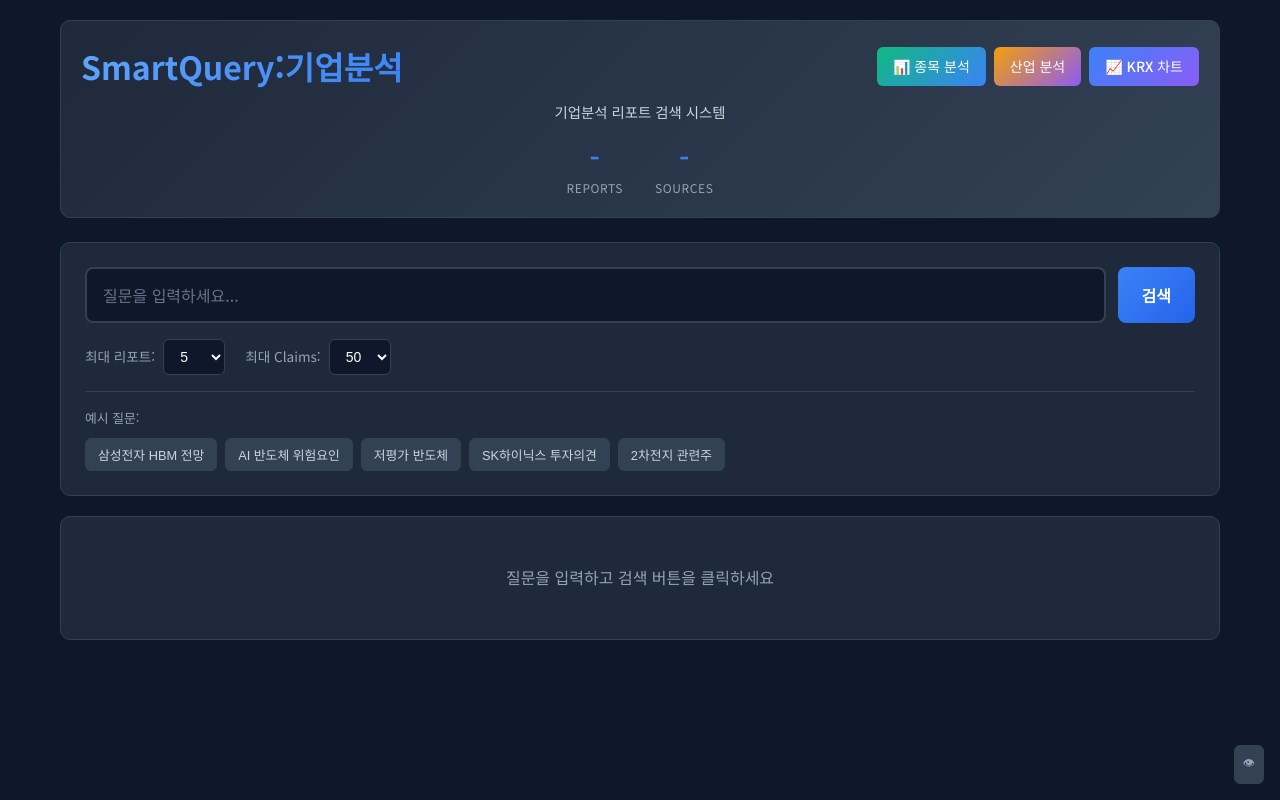
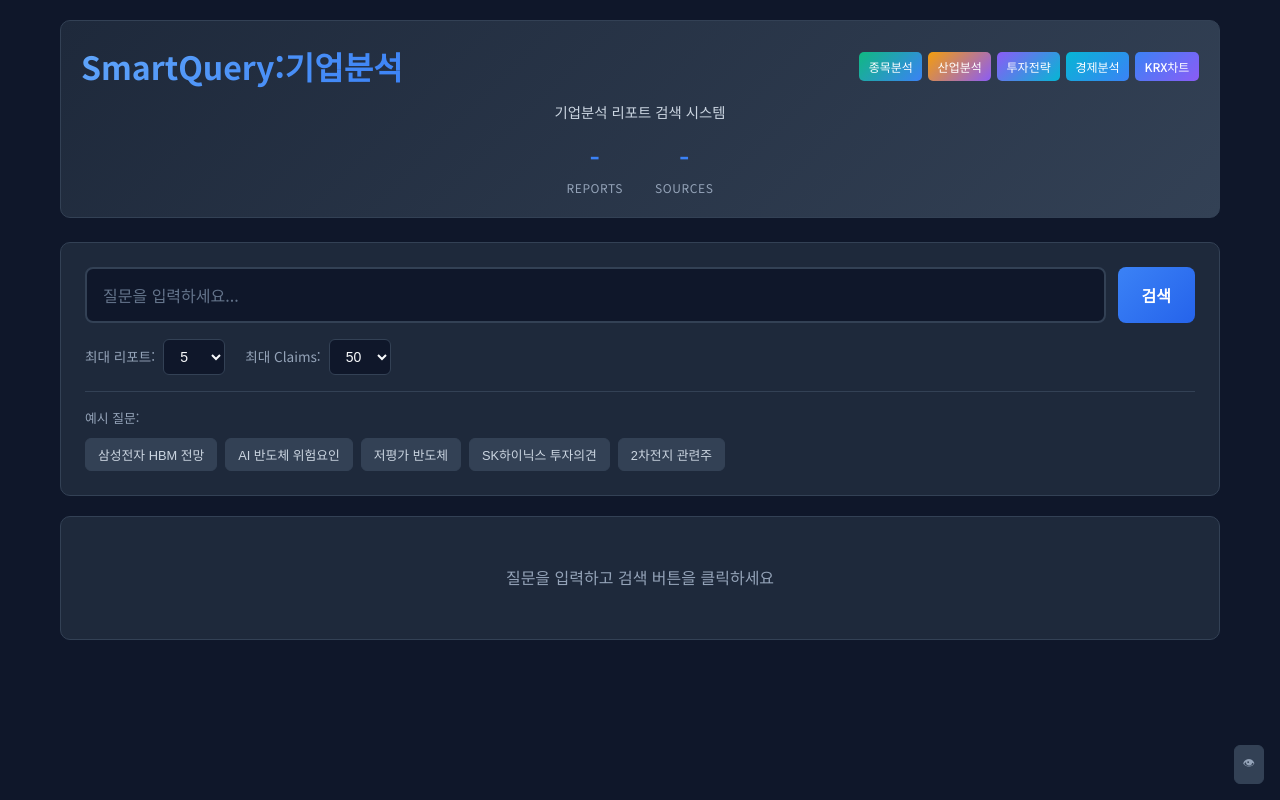
Before and after one commit to cschung7/naver-report-query, a plain HTML site: page firm/api/templates/index.html in a window 1280 px wide. Drawn offline with nearby package versions, Linux system fonts and the light colour scheme; no server answers.

Commit message:
Add 투자전략/경제분석 nav tabs, compact sizing for 5 buttons
Co-Authored-By: Claude Opus 4.6 <noreply@anthropic.com>

```diff
--- a/firm/api/templates/index.html
+++ b/firm/api/templates/index.html
@@ -865,16 +865,12 @@ body {
         <header class="header">
             <div class="header-top" style="display: flex; justify-content: space-between; align-items: center; width: 100%; margin-bottom: 0.5rem;">
                 <h1 class="header-title" style="margin: 0;">SmartQuery:기업분석</h1>
-                <div style="display: flex; gap: 0.5rem;">
-                    <a href="/analysis" class="demo-link" style="display: inline-flex; align-items: center; gap: 0.5rem; padding: 0.5rem 1rem; background: linear-gradient(135deg, #10b981, #3b82f6); color: white; text-decoration: none; border-radius: 6px; font-size: 0.875rem; font-weight: 500; transition: all 0.2s;">
-                        📊 종목 분석
-                    </a>
-                    <a href="/industry" class="demo-link" style="display: inline-flex; align-items: center; gap: 0.5rem; padding: 0.5rem 1rem; background: linear-gradient(135deg, #f59e0b, #8b5cf6); color: white; text-decoration: none; border-radius: 6px; font-size: 0.875rem; font-weight: 500; transition: all 0.2s;">
-                        산업 분석
-                    </a>
-                    <a href="https://stock-chart-tau.vercel.app/" target="_blank" class="demo-link" style="display: inline-flex; align-items: center; gap: 0.5rem; padding: 0.5rem 1rem; background: linear-gradient(135deg, #3b82f6, #8b5cf6); color: white; text-decoration: none; border-radius: 6px; font-size: 0.875rem; font-weight: 500; transition: all 0.2s;">
-                        📈 KRX 차트
-                    </a>
+                <div style="display: flex; gap: 0.35rem; flex-wrap: wrap;">
+                    <a href="/analysis" class="demo-link" style="display: inline-flex; align-items: center; padding: 0.3rem 0.6rem; background: linear-gradient(135deg, #10b981, #3b82f6); color: white; text-decoration: none; border-radius: 5px; font-size: 0.75rem; font-weight: 500; transition: all 0.2s;">종목분석</a>
+                    <a href="/industry" class="demo-link" style="display: inline-flex; align-items: center; padding: 0.3rem 0.6rem; background: linear-gradient(135deg, #f59e0b, #8b5cf6); color: white; text-decoration: none; border-radius: 5px; font-size: 0.75rem; font-weight: 500; transition: all 0.2s;">산업분석</a>
+                    <a href="/strategy" class="demo-link" style="display: inline-flex; align-items: center; padding: 0.3rem 0.6rem; background: linear-gradient(135deg, #8b5cf6, #06b6d4); color: white; text-decoration: none; border-radius: 5px; font-size: 0.75rem; font-weight: 500; transition: all 0.2s;">투자전략</a>
+                    <a href="/economy" class="demo-link" style="display: inline-flex; align-items: center; padding: 0.3rem 0.6rem; background: linear-gradient(135deg, #06b6d4, #3b82f6); color: white; text-decoration: none; border-radius: 5px; font-size: 0.75rem; font-weight: 500; transition: all 0.2s;">경제분석</a>
+                    <a href="https://stock-chart-tau.vercel.app/" target="_blank" class="demo-link" style="display: inline-flex; align-items: center; padding: 0.3rem 0.6rem; background: linear-gradient(135deg, #3b82f6, #8b5cf6); color: white; text-decoration: none; border-radius: 5px; font-size: 0.75rem; font-weight: 500; transition: all 0.2s;">KRX차트</a>
                 </div>
             </div>
             <p class="header-subtitle" id="api-subtitle">NaverReport Multi-Database Query System</p>
```
